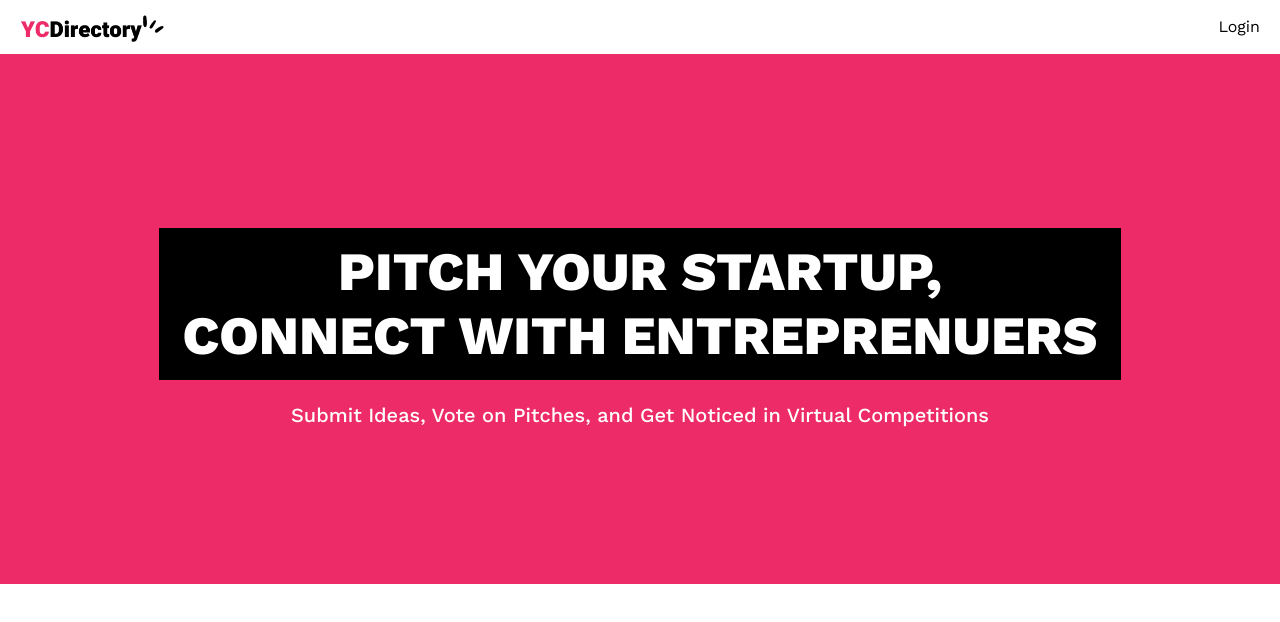
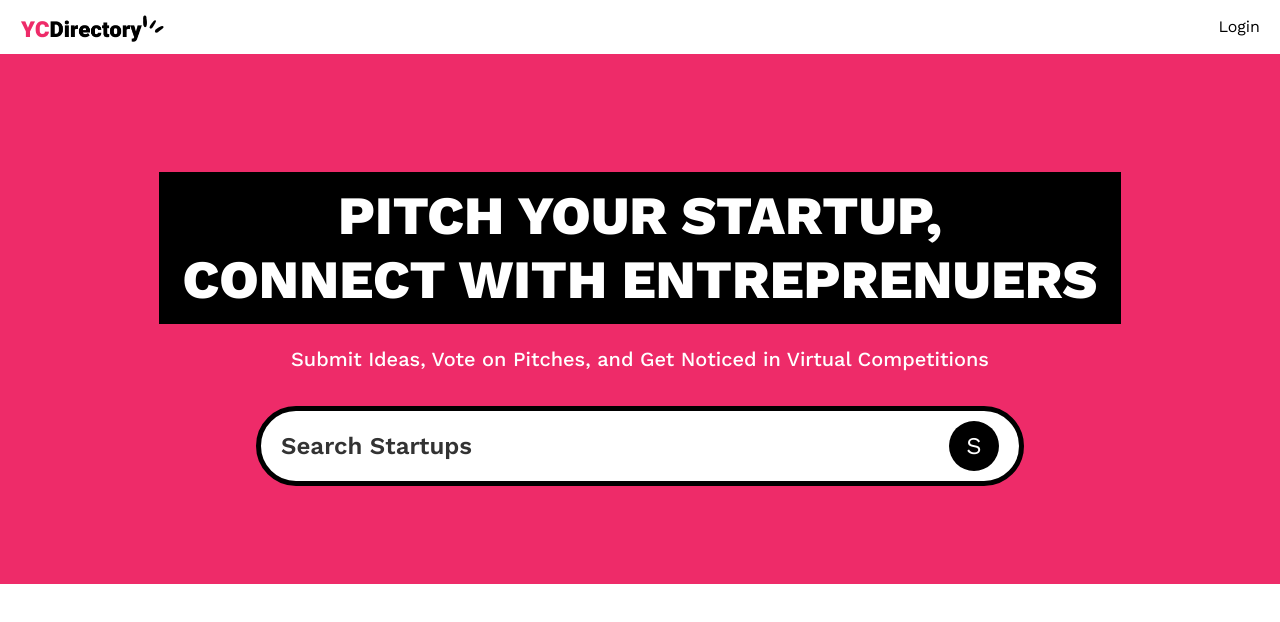
Before and after one commit to KushalAgrawal30/yc, a Next.js app: page / in a window 1280 px wide. Shown: the top 622 px of the page. Built offline with nearby package versions, Linux system fonts and the light colour scheme; no server answers.

Commit message:
SearchForm

```diff
--- a/app/(root)/page.tsx
+++ b/app/(root)/page.tsx
@@ -1,11 +1,19 @@
-export default function Home() {
+import SearchForm from "@/app/component/SearchForm";
+
+export default async function Home({ searchParams }: { searchParams: Promise<{query?: string}> }) {
+  const query = (await searchParams).query;
+  console.log(query)
   return (
     <>
     <section className="pink_container">
+
           <h1 className="heading">Pitch Your Startup, <br/>Connect With Entreprenuers</h1>
+
           <p className="sub-heading !max-w-3xl">
             Submit Ideas, Vote on Pitches, and Get Noticed in Virtual Competitions
           </p>
+
+          <SearchForm query={query}/>
     </section>
     </>
   );
--- /dev/null
+++ b/app/component/SearchForm.tsx
@@ -0,0 +1,25 @@
+import React from "react";
+import Form from "next/form"
+import SearchFormReset from "./SearchFormReset";
+
+const SearchForm = ({ query }: { query?: string }) => {
+
+    return(
+        <Form action="/" scroll={false} className="search-form">
+            <input
+                name="query"
+                defaultValue={query}
+                className="search-input"
+                placeholder="Search Startups"
+            />
+
+            <div className="flex gap-2">
+                {query && (<SearchFormReset/>)}
+
+                <button type="submit" className="search-btn text-white">S</button>
+            </div>
+        </Form>
+    )
+}
+
+export default SearchForm
--- /dev/null
+++ b/app/component/SearchFormReset.tsx
@@ -0,0 +1,20 @@
+"use client"
+import React from "react";
+import Link from "next/link"
+
+const SearchFormReset = () => {
+    const reset = () => {
+        const form  = document.querySelector('.search-form') as HTMLFormElement;
+        if(form){
+            form.reset();
+        }
+    }
+
+    return(
+        <button type="reset" onClick={reset}>
+            <Link href="/" className="search-btn text-white">X</Link>
+        </button>
+    )
+}
+
+export default SearchFormReset;
```
